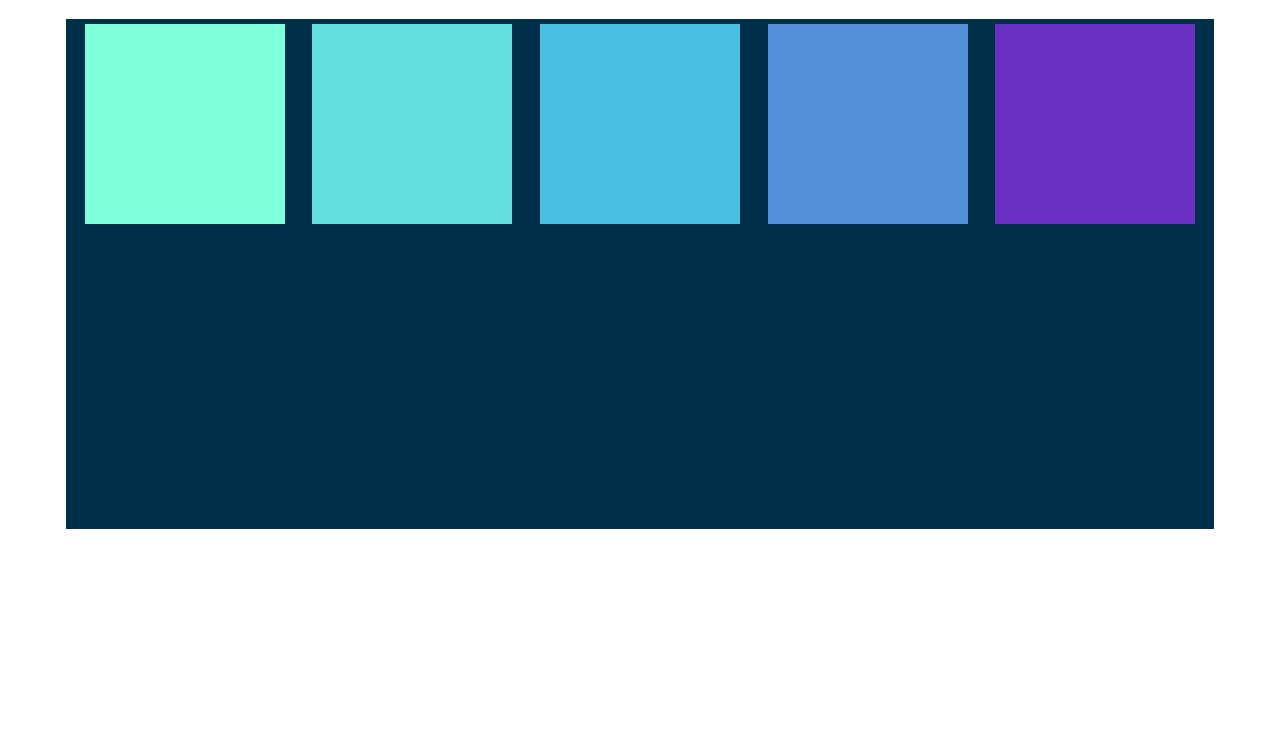
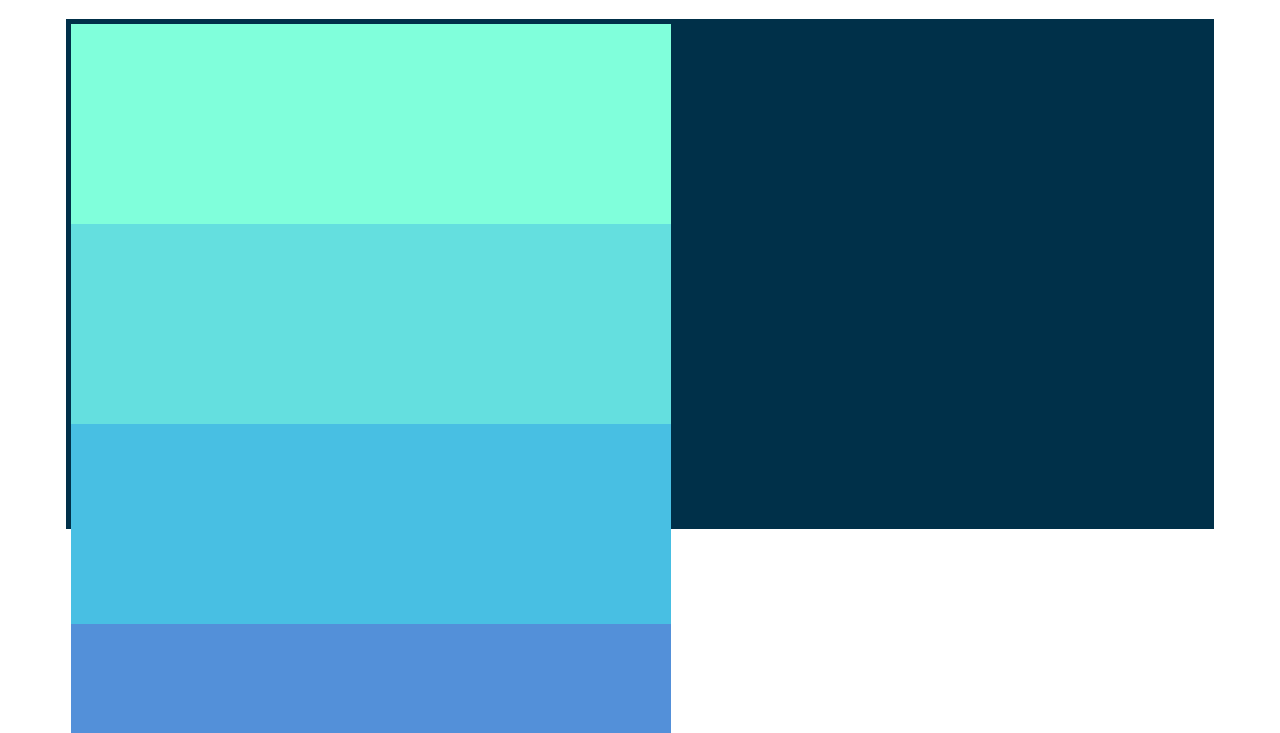
Before and after one commit to minwoogwak99/wdb10, a plain HTML site: page Flexbox Starter/index.html in a window 1280 px wide. Shown: the part 67-800 px from the top of the page. Drawn offline with nearby package versions, Linux system fonts and the light colour scheme.

Commit message:
played with flex-wrap

```diff
--- a/Flexbox Starter/app.css
+++ b/Flexbox Starter/app.css
@@ -12,10 +12,11 @@ h1 {
     border: 5px solid #003049;
     display: flex;
     flex-direction: row;
-    justify-content:space-around;
+    justify-content:flex-start;
+		flex-wrap: wrap;
 }
 
 #container div {
-    width: 200px;
+    width: 600px;
     height: 200px;
 }
```
